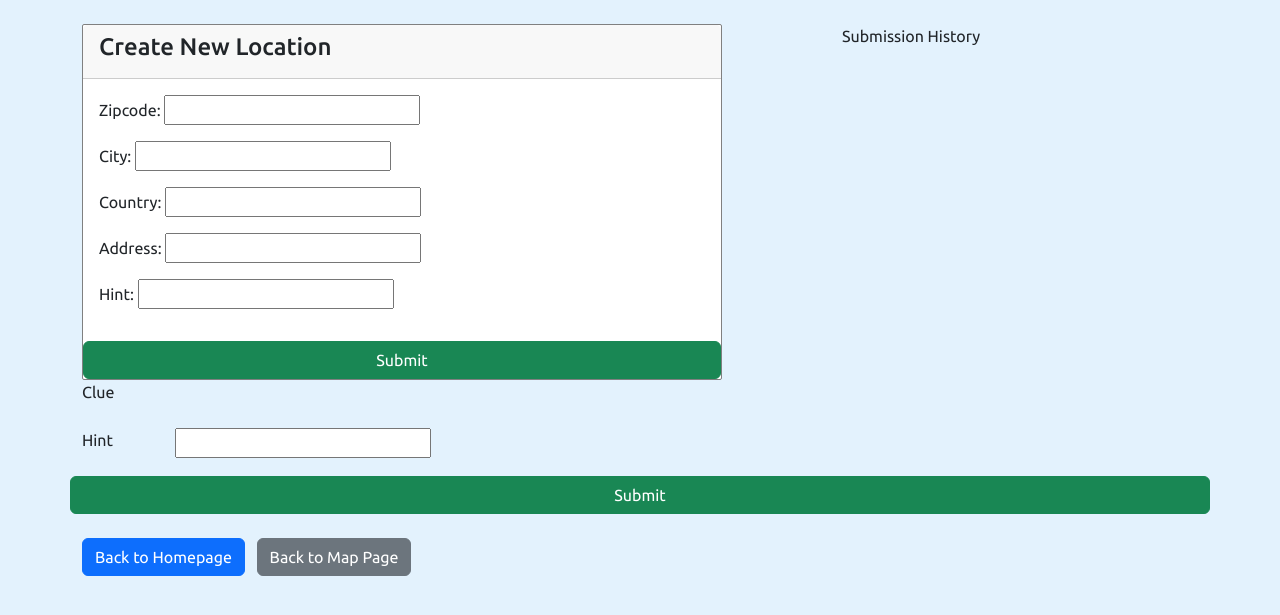
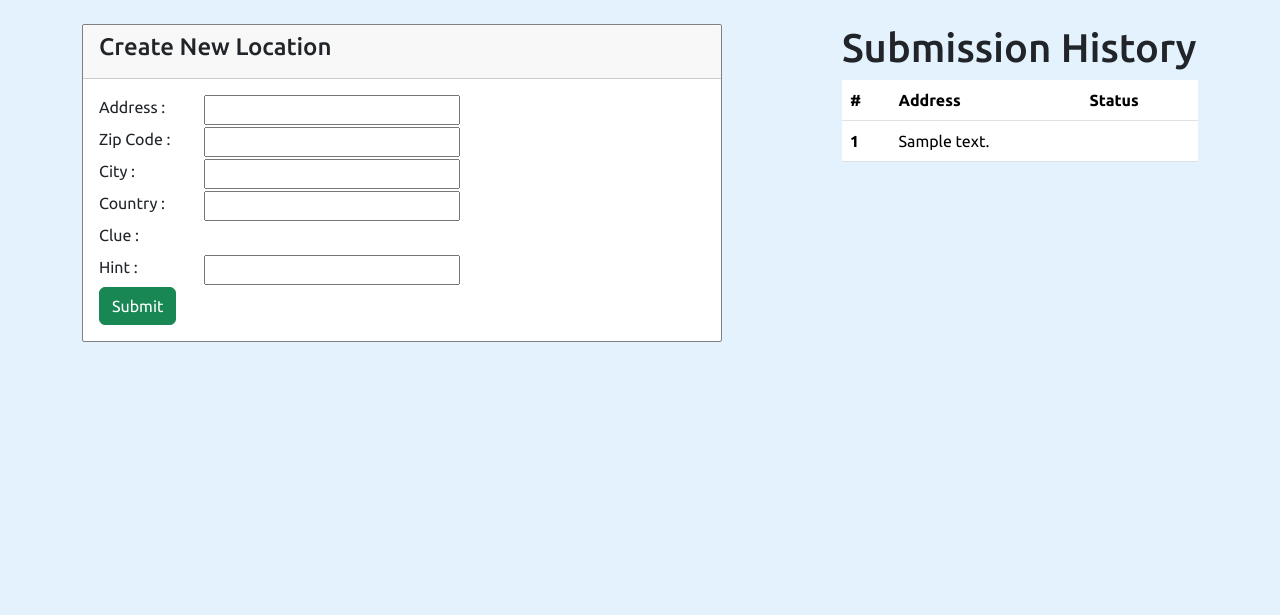
Before and after one commit to AlanSameth/AdvSDEScavengerHunt, a Django app: template user/templates/user/new_location.html in a window 1280 px wide. Shown: the part 64-679 px from the top of the page. Run offline with Django 4.2, Linux system fonts and the light colour scheme; tables that the repository leaves empty hold one stand-in row (values such as "Sample post"); the template is opened without the code that fills it: values that come from a table or form of the project are taken from there, most other values are stand-ins (such as "Sample title", 1, 10 or a date in 2020); some libraries are stand-ins or nearby versions.

Commit message:
Working Form but Trouble displaying Approval

```diff
--- a/user/templates/user/new_location.html
+++ b/user/templates/user/new_location.html
@@ -64,37 +64,79 @@
                             <h4>Create New Location</h4>
                         </div>
                         <div class="card-body">
-                            {{ form.non_form_errors }} {{ form.as_p }}
+                            <div class="row mb-6">
+                                <div class="col-md-2">
+                                    <label for="address" class="form-label">Address :</label>
                                 </div>
-                        <button type="submit" class="btn btn-success">Submit</button>
+                                <div class="col-md-10">
+                                    {{ form.address }}
                                 </div>
-                </form>
-
                             </div>
-            <div class="col-4">
-                Submission History
+                            <div class="row mb-6">
+                                <div class="col-md-2">
+                                    <label for="zipcode" class="form-label">Zip Code :</label>
                                 </div>
-            <div class="row mb-3">
-                <div class="col-md-1">
-                    <label for="hint" class="form-label">Clue</label>
+                                <div class="col-md-10">
+                                    {{ form.zipcode }}
+                                </div>
+                            </div>
+                            <div class="row mb-6">
+                                <div class="col-md-2">
+                                    <label for="city" class="form-label">City :</label>
+                                </div>
+                                <div class="col-md-10">
+                                    {{ form.city }}
+                                </div>
+                            </div>
+                            <div class="row mb-6">
+                                <div class="col-md-2">
+                                    <label for="country" class="form-label">Country :</label>
+                                </div>
+                                <div class="col-md-10">
+                                    {{ form.country }}
+                                </div>
+                            </div>
+                            <div class="row mb-6">
+                                <div class="col-md-2">
+                                    <label for="hint" class="form-label">Clue :</label>
                                 </div>
                                 <div class="col-md-10">
                                     {{ form.clue }}
                                 </div>
                             </div>
-            <div class="row mb-3">
-                <div class="col-md-1">
-                    <label for="hint" class="form-label">Hint</label>
+                            <div class="row mb-6">
+                                <div class="col-md-2">
+                                    <label for="hint" class="form-label">Hint :</label>
                                 </div>
-                <div class="col-md-10">
+                                <div class="col-md-2">
                                     {{ form.hint }}
                                 </div>
                             </div>
                             <button type="submit" class="btn btn-success">Submit</button>
+                        </div>
+                    </div>
                 </form>
-        <div class="mt-4">
-            <a class="btn btn-primary" href="{% url 'Home' %}">Back to Homepage</a>
-            <a class="btn btn-secondary ms-2" href="{% url 'Map' %}">Back to Map Page</a>
+            </div>
+            <div class="col-4">
+                <h1>Submission History</h1>
+                <table class="table ">
+                    <thead>
+                      <tr>
+                        <th scope="col">#</th>
+                        <th scope="col">Address</th>
+                        <th scope="col">Status</th>
+                      </tr>
+                    </thead>
+                    <tbody>
+                        {% if submissions %}
+                        {% for location in submissions%}
+                            <th scope="row"> 1</th>
+                            <td> {{location.address}}</td>
+                            <td> {{location.is_approved}}</td>
+                        {% endfor %}
+                        {% endif %}
+                    </tbody>
+                </table>
             </div>
     </div>
 </body>
```
Lines whose indentation alone changed are shown as unchanged.
